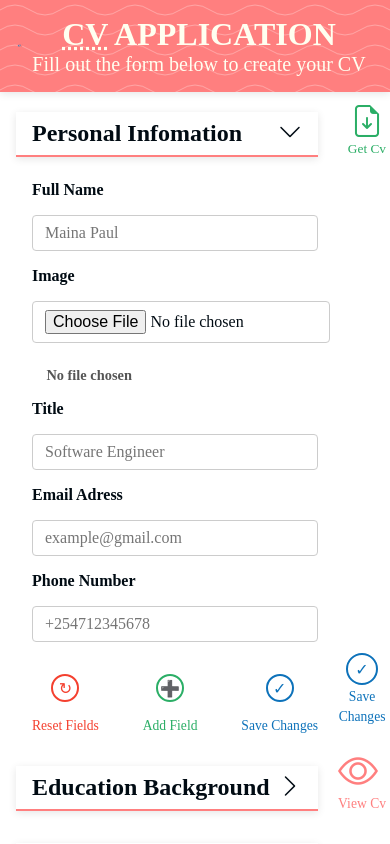
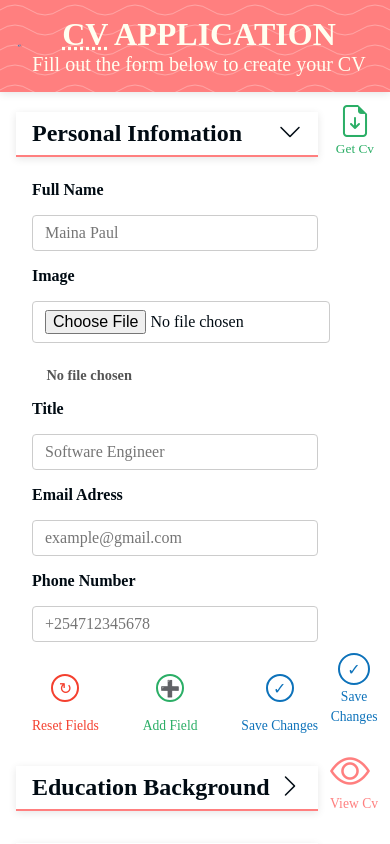
Before and after one commit to Legend-Paul/CV-Application, a React (Vite) app: page / in a window 390 px wide. Shown: the top 844 px of the page. Built offline with nearby package versions, Linux system fonts and the light colour scheme; a web font is replaced by a local one.

Commit message:
Add style to download button when it's clicked

```diff
--- a/src/index.css
+++ b/src/index.css
@@ -325,7 +325,7 @@ a {
 .download-cv {
     position: fixed;
     top: 6rem;
-    right: -0.75rem;
+    right: 0rem;
     padding: 0.5rem 1rem;
     display: grid;
 
@@ -335,6 +335,11 @@ a {
     i {
         font-size: 2rem;
         color: var(--moderate-green);
+        transition: all 0.25s ease-out;
+        &:active {
+            color: green;
+            transform: scale(0.9);
+        }
     }
 }
 
@@ -349,7 +354,6 @@ a {
     }
 
     .preview-btn-cont {
-        right: 0;
         i {
             display: inline-block;
         }
```
